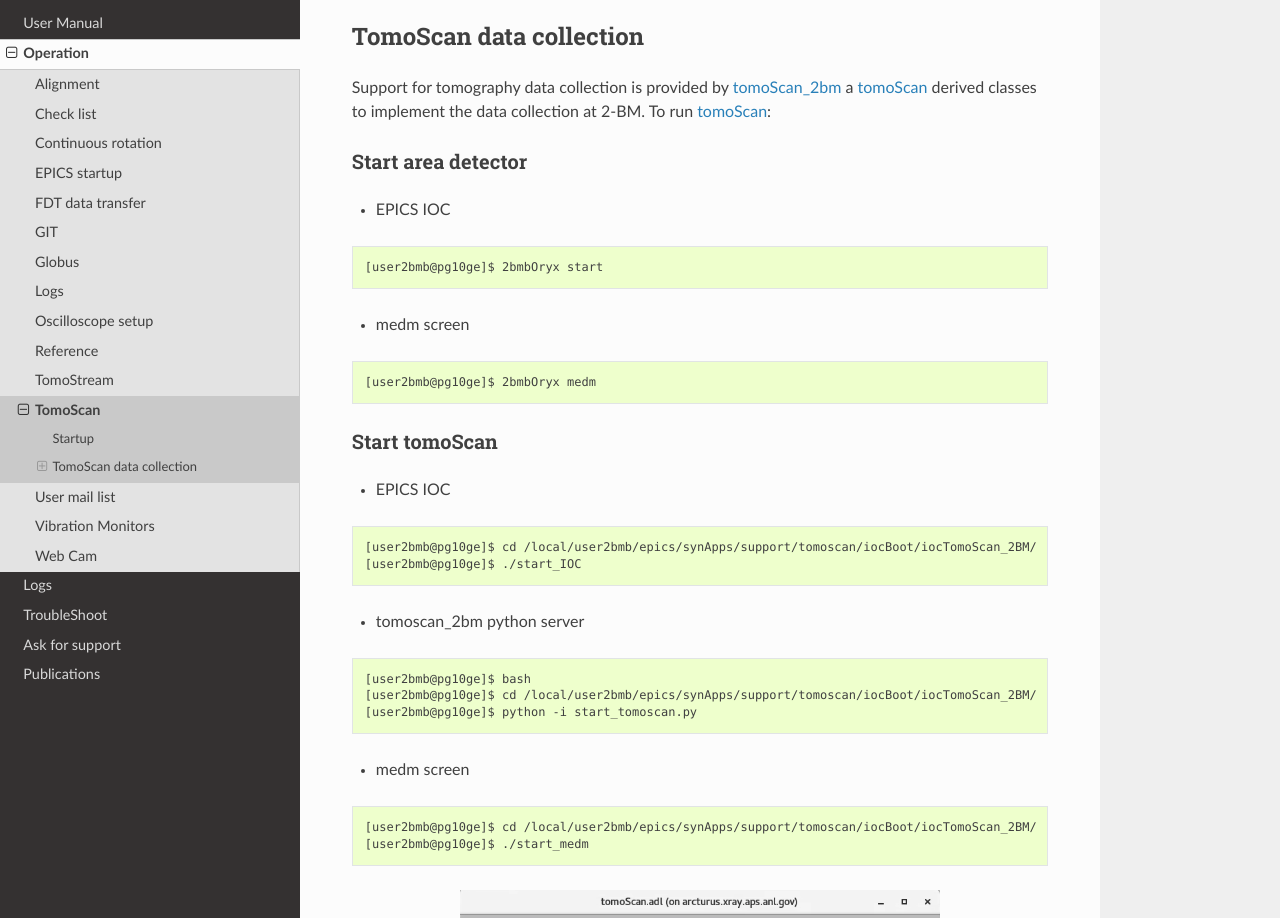
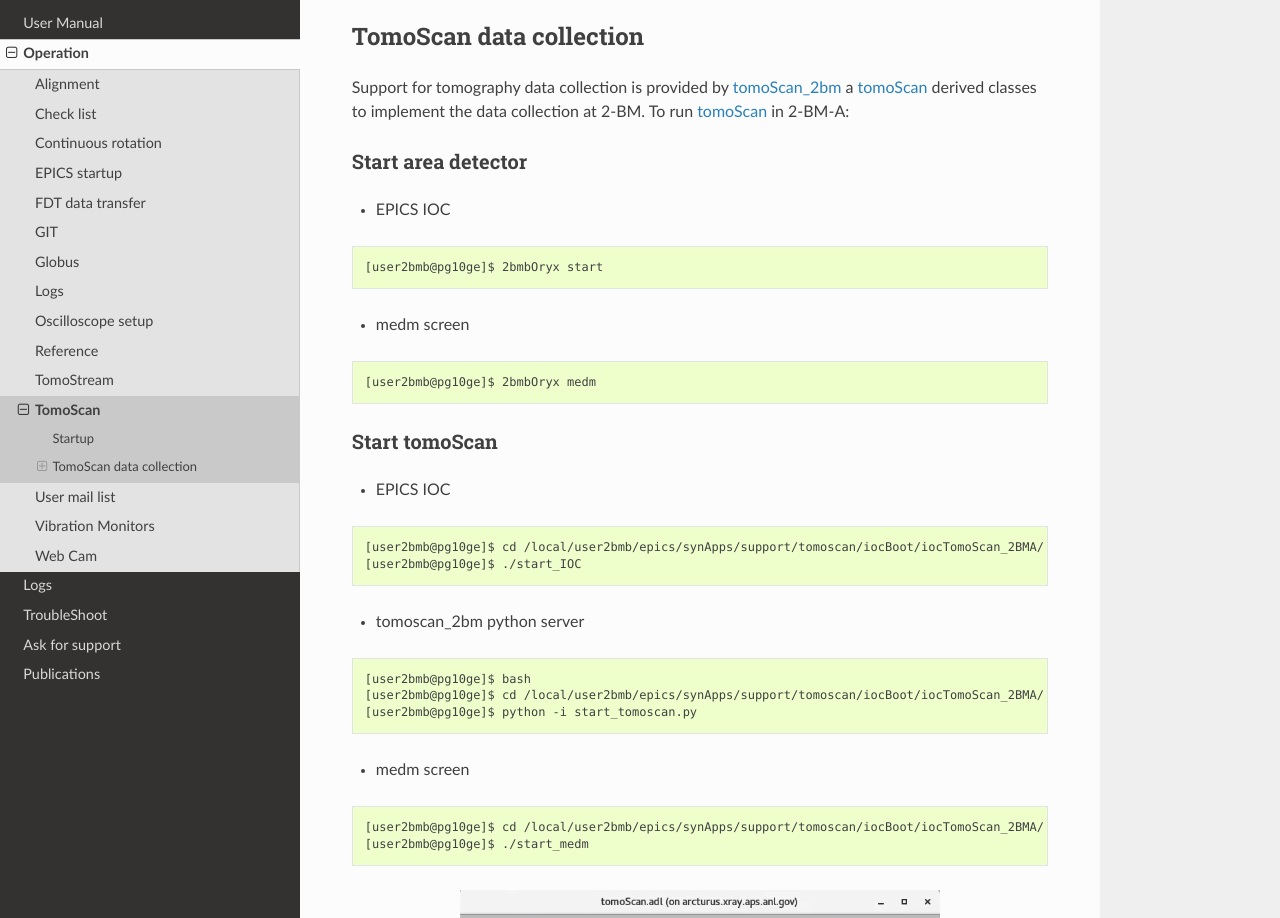
Before and after one commit to xray-imaging/2bm-docs, a Sphinx documentation site: the page built from docs/source/ops/item_020.rst, in a window 1280 px wide and 1400 px high, scrolled down 581 px. Shown: the part 156-1074 px from the top of the window. Built offline with Sphinx 7.4.7 and the Read the Docs theme 2.0.0, drawn with Linux system fonts in a browser that asks for light colours; the version number could not be read and is left out.

```diff
--- a/docs/source/ops/item_020.rst
+++ b/docs/source/ops/item_020.rst
@@ -34,7 +34,7 @@ The tomoscan startup steps executed by :doc:`a_tomoscan_start.sh` for experiment
 TomoScan data collection
 ------------------------
 
-Support for tomography data collection is provided by `tomoScan_2bm`_ a `tomoScan`_ derived classes to implement the data collection at 2-BM. To run `tomoScan`_:
+Support for tomography data collection is provided by `tomoScan_2bm`_ a `tomoScan`_ derived classes to implement the data collection at 2-BM. To run `tomoScan`_ in 2-BM-A:
 
 
 Start area detector
@@ -60,7 +60,7 @@ Start tomoScan
 
 ::
 
-    [user2bmb@pg10ge]$ cd /local/user2bmb/epics/synApps/support/tomoscan/iocBoot/iocTomoScan_2BM/
+    [user2bmb@pg10ge]$ cd /local/user2bmb/epics/synApps/support/tomoscan/iocBoot/iocTomoScan_2BMA/
     [user2bmb@pg10ge]$ ./start_IOC
 
 - tomoscan_2bm python server
@@ -68,14 +68,14 @@ Start tomoScan
 ::
 
     [user2bmb@pg10ge]$ bash
-    [user2bmb@pg10ge]$ cd /local/user2bmb/epics/synApps/support/tomoscan/iocBoot/iocTomoScan_2BM/
+    [user2bmb@pg10ge]$ cd /local/user2bmb/epics/synApps/support/tomoscan/iocBoot/iocTomoScan_2BMA/
     [user2bmb@pg10ge]$ python -i start_tomoscan.py
 
 - medm screen
 
 ::
 
-    [user2bmb@pg10ge]$ cd /local/user2bmb/epics/synApps/support/tomoscan/iocBoot/iocTomoScan_2BM/
+    [user2bmb@pg10ge]$ cd /local/user2bmb/epics/synApps/support/tomoscan/iocBoot/iocTomoScan_2BMA/
     [user2bmb@pg10ge]$ ./start_medm
 
 .. image:: ../img/tomoScan.png
--- a/docs/source/user/item_005.rst
+++ b/docs/source/user/item_005.rst
@@ -64,7 +64,7 @@ dark and flat images are broadcasted using `PVaccess`_ and can be retrieved as E
 - On-demand data capturing with saving in a standard `Data Exchange`_ hdf5file
 - Set a number of projectons ("Pre count") collected before a triggered data capturing event to be also saved in the same hdf5 file
 
-All TomoScanStream functionalies can be controlled from:
+All TomoScanStream functionalies can be controlled from the Streaming Control section of:
 
 .. image:: ../img/tomoScan_2BM_stream.png
     :width: 70%
```
Also changed, not shown: docs/source/ops/item_018.rst (+14 -24 lines), docs/source/img/tomoScan_2BM_stream.png.
